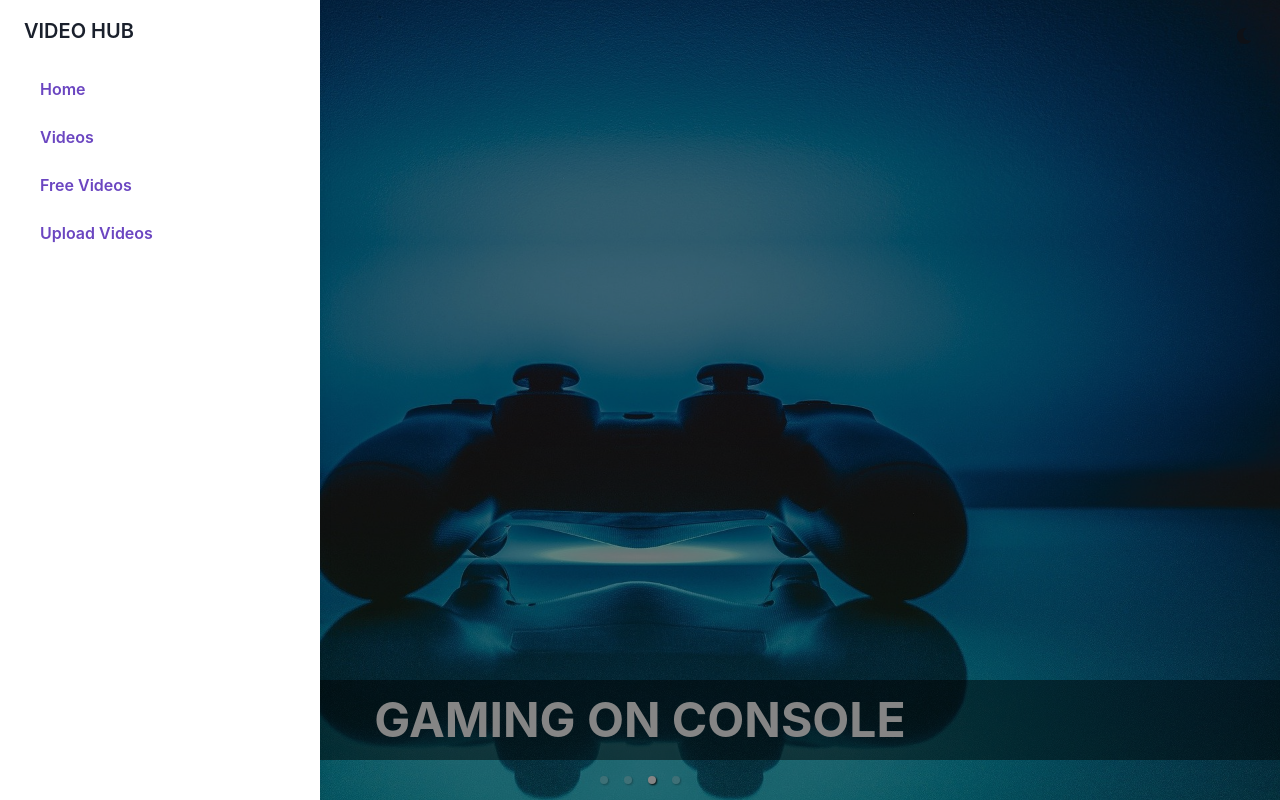
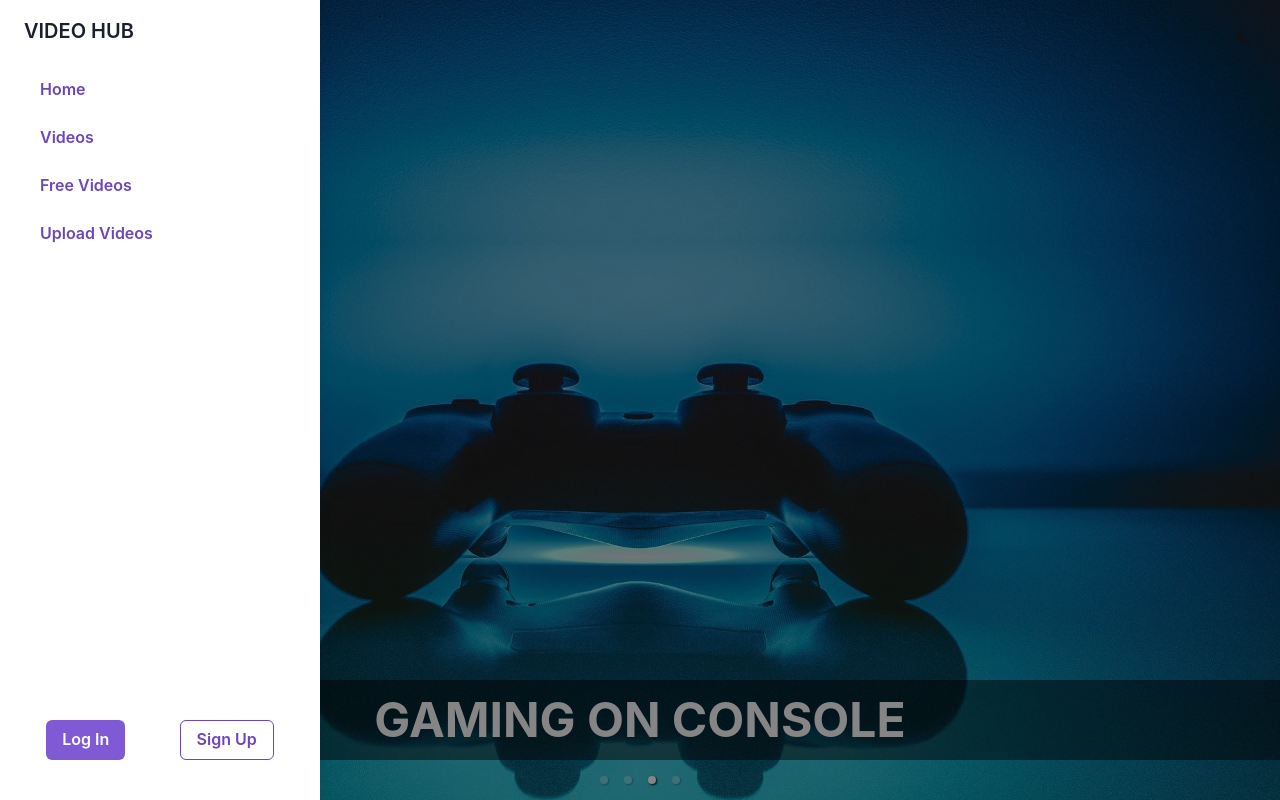
Before and after one commit to meankit2610/React-Frontend-chakra-ui, a React (Create React App) app in the folder game-chakra-ui/: page / in a window 1280 px wide. Both pictures are taken after a click on the button 36 px from the left and 36 px from the top of the page. Shown: the top 800 px of the page. Built offline with nearby package versions, Linux system fonts and the light colour scheme.

Commit message:
Changes in Header

```diff
--- a/game-chakra-ui/src/components/Header.jsx
+++ b/game-chakra-ui/src/components/Header.jsx
@@ -54,6 +54,21 @@ function Header() {
                 <Link to={'/upload'}>Upload Videos</Link>
               </Button>
             </VStack>
+            <HStack
+              pos={'absolute'}
+              bottom={'10'}
+              left={'0'}
+              w={'full'}
+              justifyContent={'space-evenly'}
+            >
+              <Button onClick={onclose} colorScheme={'purple'}>
+                <Link to={'/login'}> Log In</Link>
+              </Button>
+              <Button onClick={onclose} colorScheme={'purple'} variant={'outline'}>
+                <Link to={'/signup'}> Sign Up</Link>
+              </Button>
+
+            </HStack>
           </DrawerBody>
         </DrawerContent>
       </Drawer>
```
